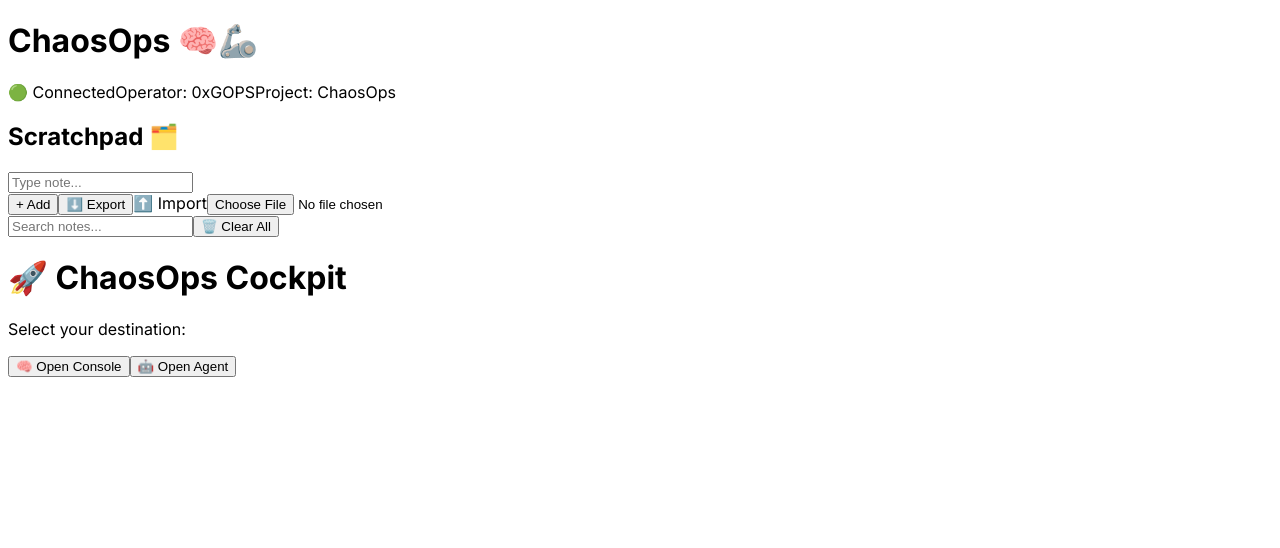
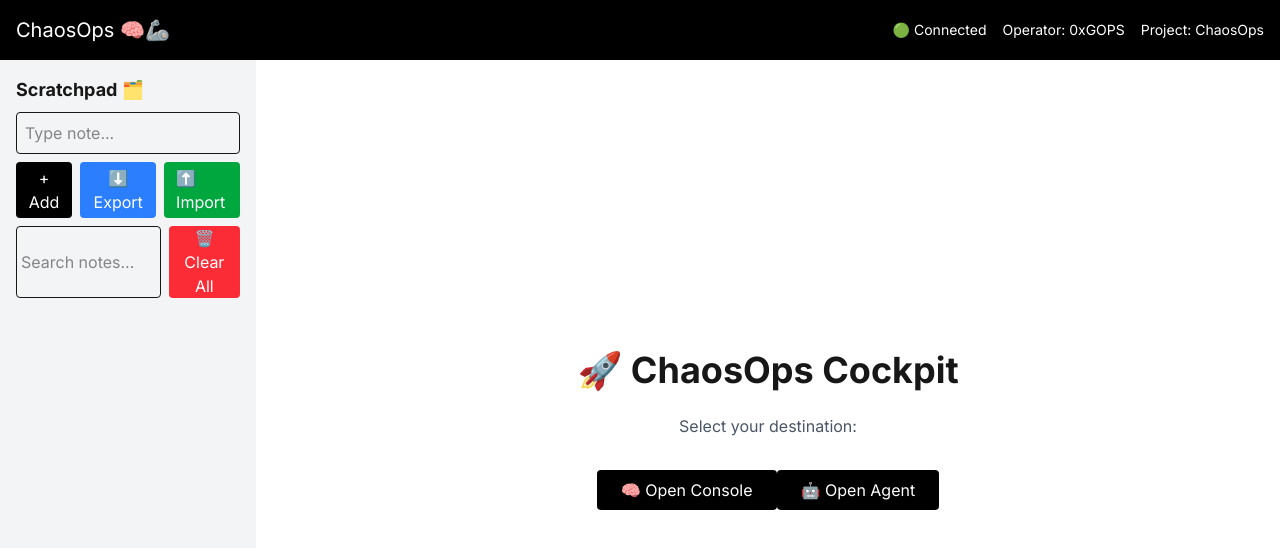
Before and after one commit to 0xgops/chaosops, a Next.js app: page / in a window 1280 px wide. Shown: the top 548 px of the page. Built offline with nearby package versions, Linux system fonts and the light colour scheme.

Commit message:
🔥 Clean layout, remove Console from global

```diff
--- a/src/app/layout.tsx
+++ b/src/app/layout.tsx
@@ -1,3 +1,4 @@
+import './globals.css';
 import Sidebar from './components/Sidebar';
 import { Inter } from 'next/font/google';
 
@@ -18,7 +19,7 @@
       <body className={`${inter.className} bg-gray-50`}>
         <div className="flex flex-col h-screen">
 
-          {/* 🔳 Top Bar */}
+          {/* 🔳 Top Navigation */}
           <header className="bg-black text-white p-4 flex justify-between items-center">
             <h1 className="text-xl">ChaosOps 🧠🦾</h1>
             <div className="space-x-4 text-sm">
@@ -28,13 +29,17 @@
             </div>
           </header>
 
-          {/* 🔥 Main Layout */}
+          {/* 🔥 Main App Layout */}
           <div className="flex flex-1">
+            {/* Sidebar for Notes */}
             <Sidebar />
-            <main className="flex-1 p-4 bg-white overflow-auto flex flex-col h-screen">
+
+            {/* Dynamic Content */}
+            <main className="flex-1 p-4 bg-white overflow-auto">
               {children}
             </main>
           </div>
+
         </div>
       </body>
     </html>
```
Also changed, not shown: package.json (+7 -6 lines), 1 other file (tests, documents, lock files or other folders).
